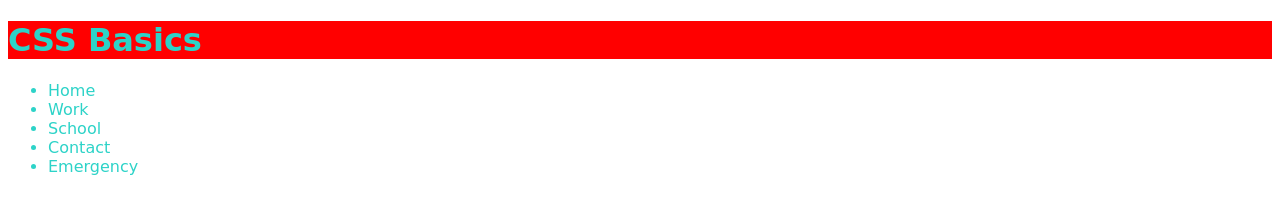
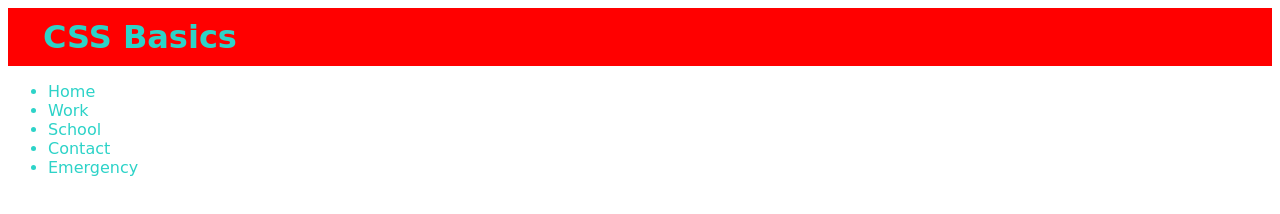
Before and after one commit to ChristopherChilders/CSS-Demo, a plain HTML site: page index.html in a window 1280 px wide. Drawn offline with Linux system fonts and the light colour scheme; a web font is replaced by a local one.

Commit message:
modifies margin

```diff
--- a/stylesheets/index.css
+++ b/stylesheets/index.css
@@ -4,6 +4,8 @@ these are the styles for the whole document
 .main-title
  {
     background: red;
+    padding: 10px 35px;
+    margin: 0;
 }
 .fancy-font, .navbar {
     font-family: 'Srisakdi', cursive;
```
